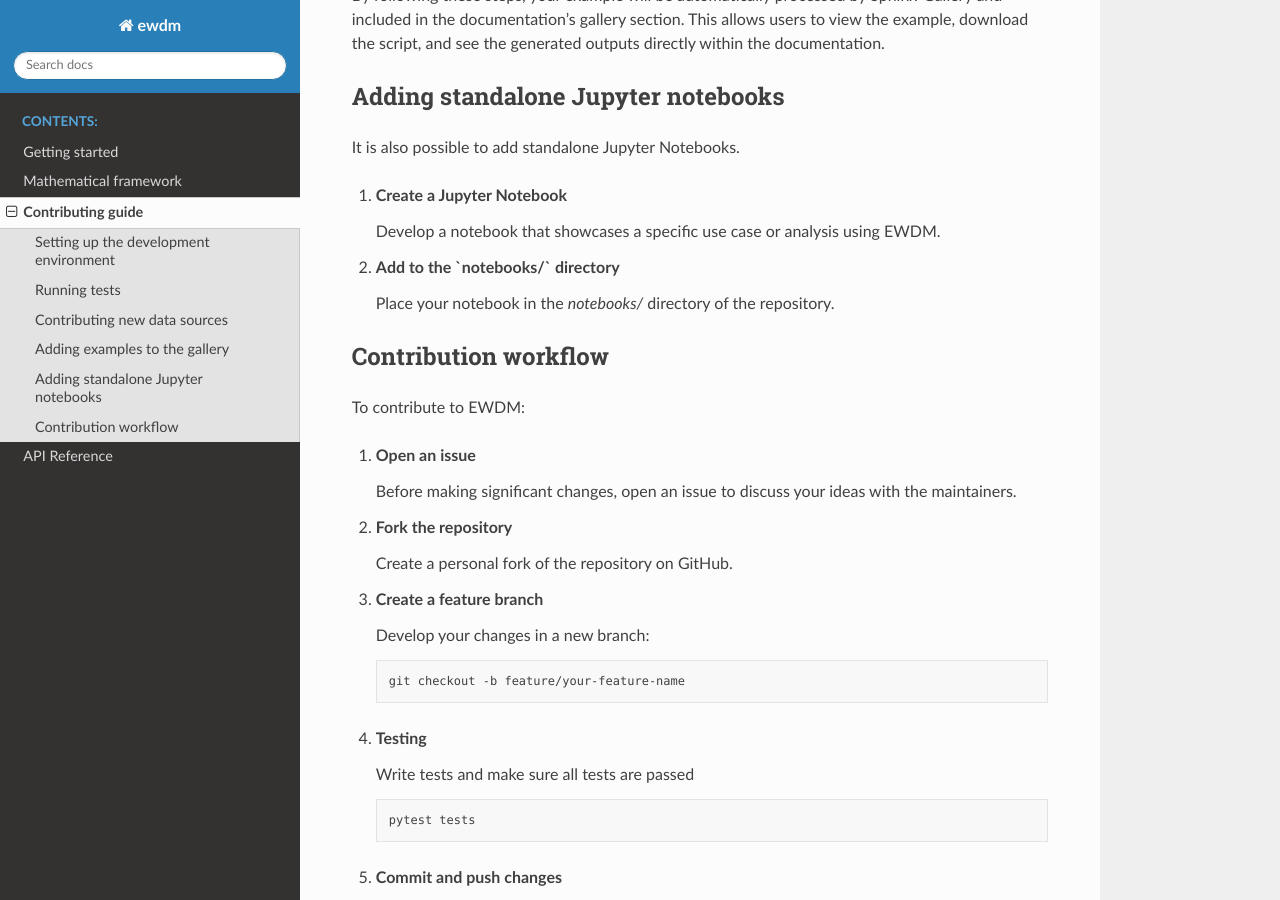
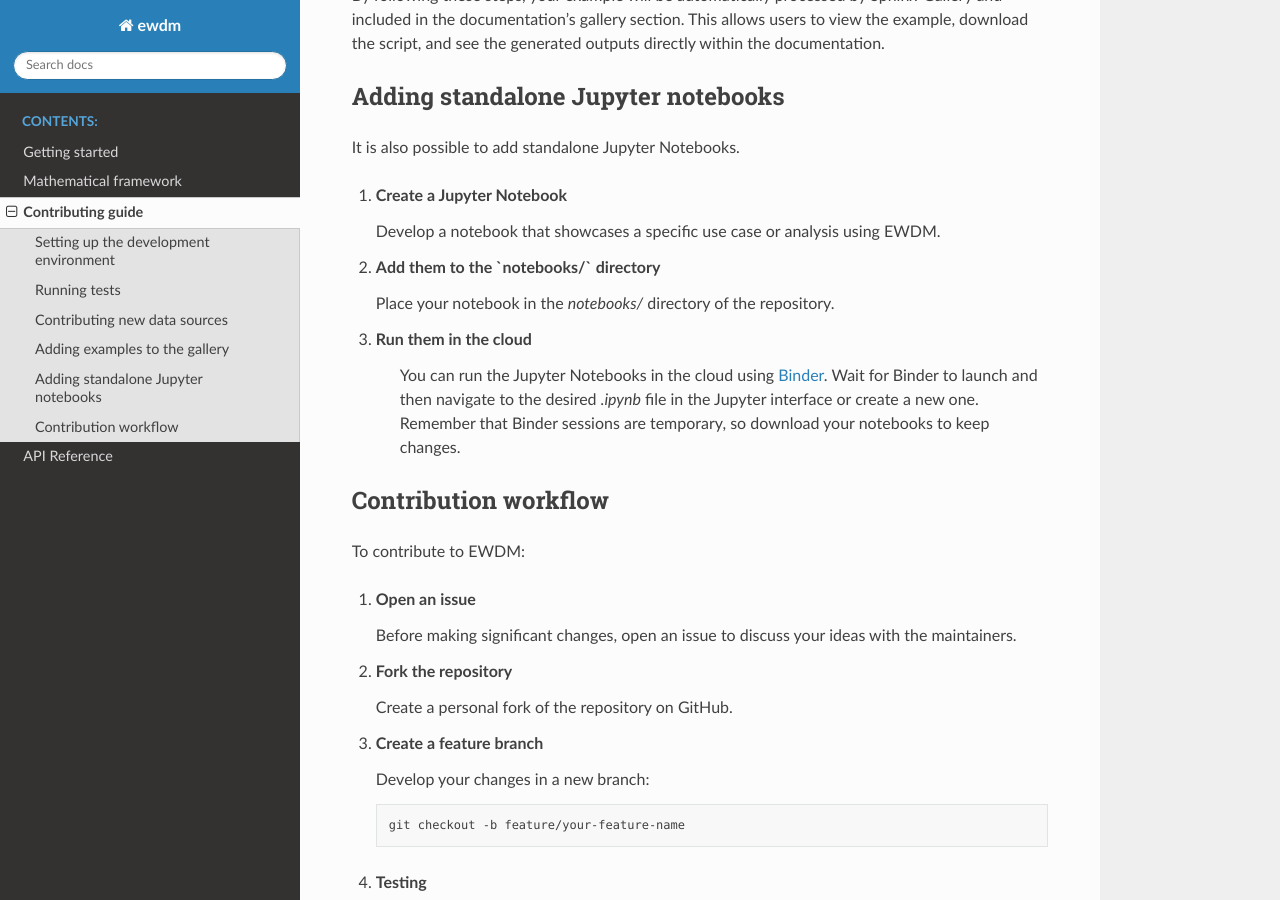
Before and after one commit to dspelaez/extended-wdm, a Sphinx documentation site: the page built from docs/contribute.rst, in a window 1280 px wide and 900 px high, scrolled down 2188 px. Built offline with Sphinx 7.4.7 and the Read the Docs theme 3.1.0, drawn with Linux system fonts in a browser that asks for light colours.

Commit message:
Binder description added to contributing guidelines

```diff
--- a/docs/contribute.rst
+++ b/docs/contribute.rst
@@ -107,9 +107,13 @@ It is also possible to add standalone Jupyter Notebooks.
 
    Develop a notebook that showcases a specific use case or analysis using EWDM.
 
-2. **Add to the `notebooks/` directory**
+2. **Add them to the `notebooks/` directory**
 
    Place your notebook in the `notebooks/` directory of the repository.
+
+3. **Run them in the cloud**
+
+    You can run the Jupyter Notebooks in the cloud using `Binder <https://mybinder.org/v2/gh/dspelaez/extended-wdm/HEAD?labpath=notebooks>`_. Wait for Binder to launch and then navigate to the desired `.ipynb` file in the Jupyter interface or create a new one. Remember that Binder sessions are temporary, so download your notebooks to keep changes.
 
 
 Contribution workflow
```
Also changed, not shown: README.md (+1 -1 lines).
